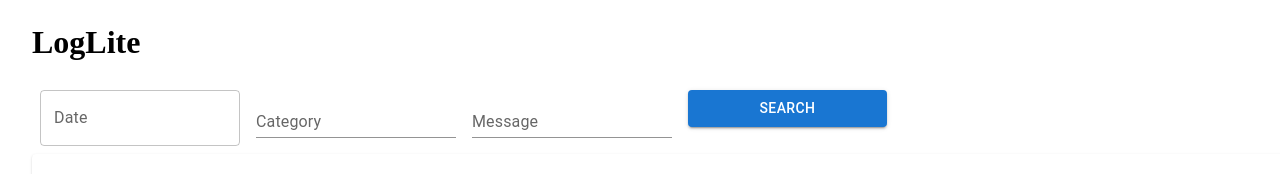
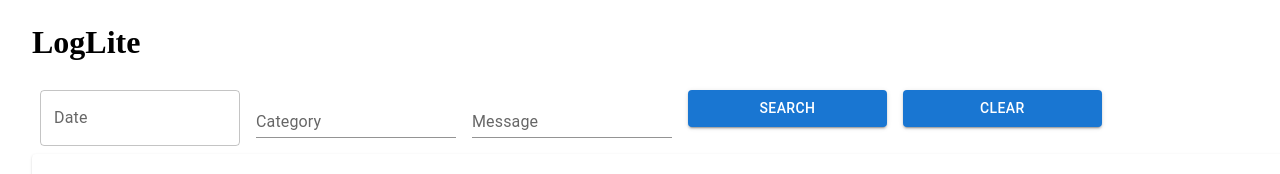
Before and after one commit to circleapps/LogLite, a React app: page / in a window 1280 px wide. Shown: the top 174 px of the page. Built offline with nearby package versions, Linux system fonts and the light colour scheme; no server answers.

Commit message:
clear button

```diff
--- a/src/App.js
+++ b/src/App.js
@@ -27,6 +27,14 @@ export default class App extends Component {
          this.forceUpdate();
     }
 
+    onClickClear = (query) => {
+         console.log('clicked clear')
+         this.state = this.setState ({
+            query: query
+         });
+         this.forceUpdate();
+    }
+
     render = () =>
     {
         return (
@@ -37,7 +45,7 @@ export default class App extends Component {
                     backgroundColor: 'white'
                 }}>
                 <h1> LogLite </h1>
-                <SearchBox onClickSearch={this.onClickSearch}/>
+                <SearchBox onClickSearch={this.onClickSearch} onClickClear={this.onClickClear} />
                 <LogList query={this.state.query}/>
             </Box>
         )
--- a/src/SearchBox.js
+++ b/src/SearchBox.js
@@ -7,7 +7,7 @@ import { AdapterDayjs } from '@mui/x-date-pickers/AdapterDayjs';
 import { LocalizationProvider } from '@mui/x-date-pickers/LocalizationProvider';
 import { DatePicker } from '@mui/x-date-pickers/DatePicker';
 
-export default function SearchBox({onClickSearch}) {
+export default function SearchBox({onClickSearch, onClickClear}) {
     const [date, setDate] = React.useState(null);
     const [category, setCategory] = React.useState(null);
     const [message, setMessage] = React.useState(null);
@@ -22,7 +22,21 @@ export default function SearchBox({onClickSearch}) {
             category: category,
             message: message
         });
+
     }
+
+    function onClear() {
+        setDate(null);
+        setCategory("");
+        setMessage("");
+
+        onClickClear({
+            date: "",
+            category: "",
+            message: ""
+        });
+    }
+
     return (
         <Box component="form" sx={{ '& > :not(style)': { m: 1, width: '25ch' }, }} noValidate autoComplete="off" >
             <LocalizationProvider dateAdapter={AdapterDayjs}>
@@ -48,6 +62,7 @@ export default function SearchBox({onClickSearch}) {
                 }}
             />
             <Button variant="contained" onClick={onSearch}> Search</Button>
+            <Button variant="contained" onClick={onClear}> Clear</Button>
         </Box>
     )
 }
```
